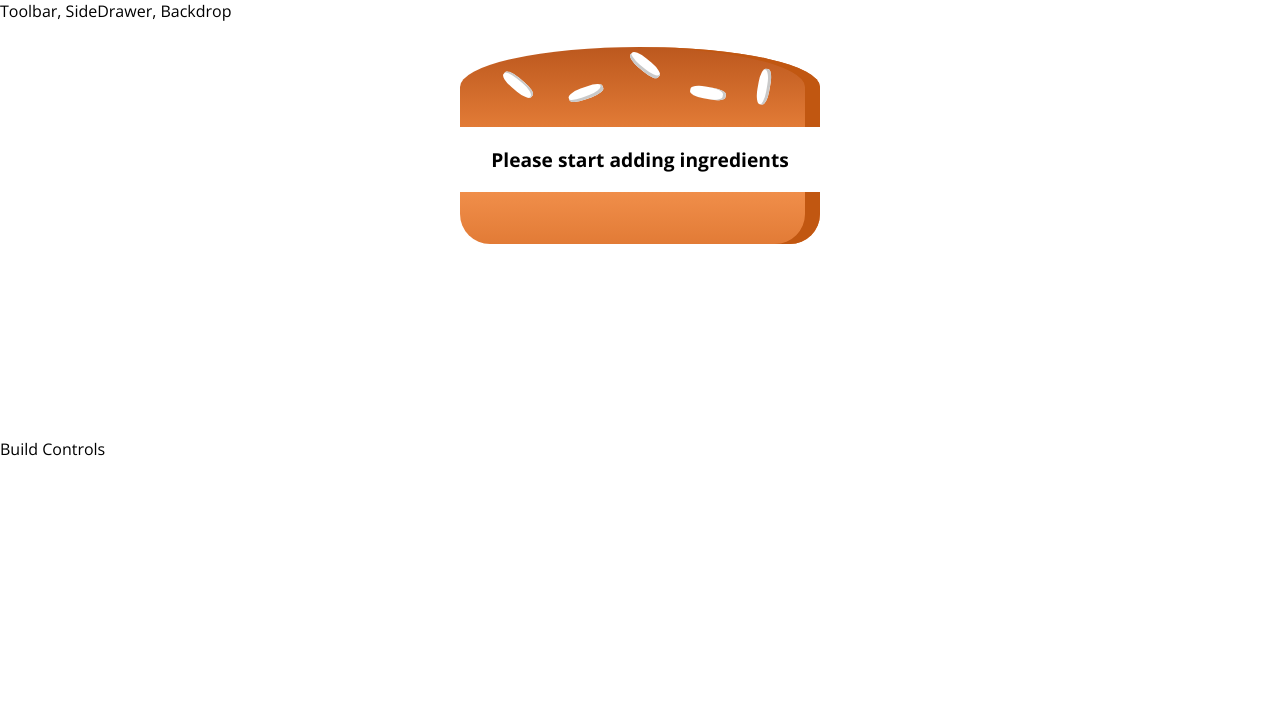
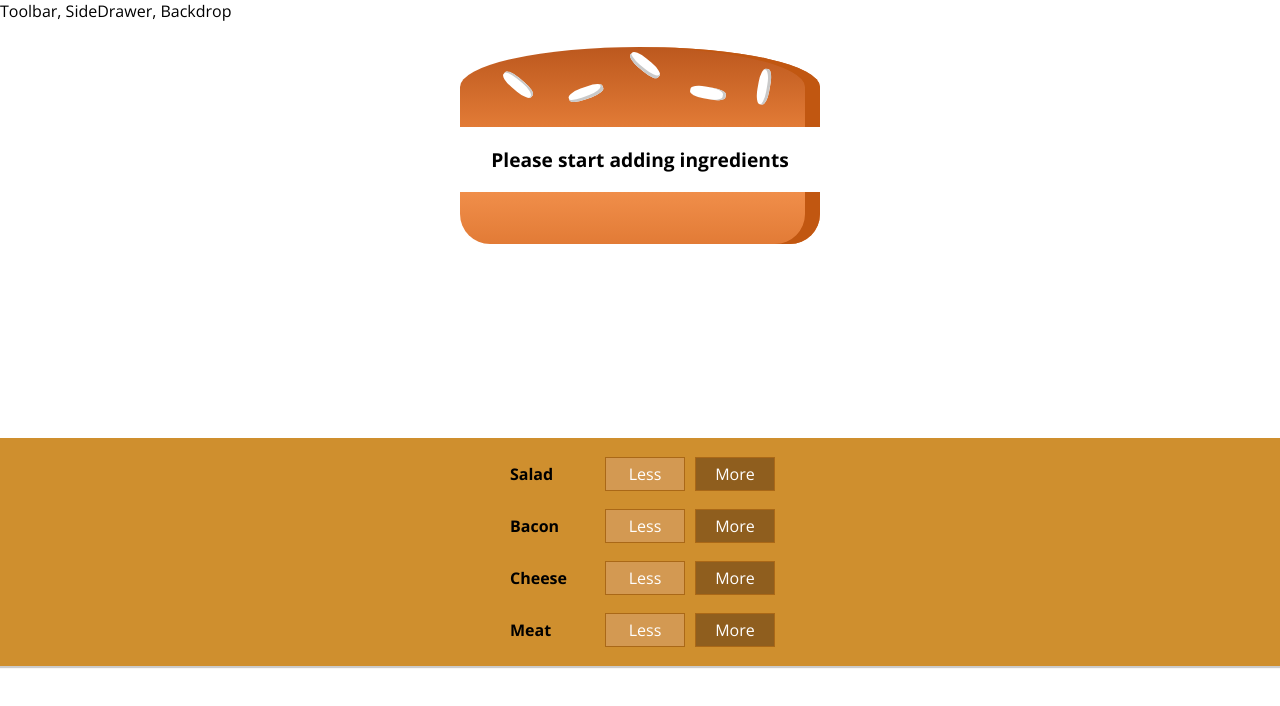
Before and after one commit to lukesaylor/Burgerbuilder, a React app: page / in a window 1280 px wide. Shown: the top 706 px of the page. Built offline with nearby package versions, Linux system fonts and the light colour scheme.

Commit message:
add/remove controls

```diff
--- a/src/components/Burger/BuildControls/BuildControl/BuildControl.js
+++ b/src/components/Burger/BuildControls/BuildControl/BuildControl.js
@@ -4,8 +4,8 @@
 const buildControl = (props) => (
     <div className={classes.BuildControl}>
         <div className={classes.Label}>{props.label}</div>
-        <button className={classes.Less}>Less</button>
-        <button className={classes.More}>More</button>
+        <button className={classes.Less} onClick={props.removed}>Less</button>
+        <button className={classes.More} onClick={props.added}>More</button>
     </div>
 );
 
--- a/src/components/Burger/BuildControls/BuildControls.js
+++ b/src/components/Burger/BuildControls/BuildControls.js
@@ -1,8 +1,24 @@
 import React from 'react';
+import classes from './BuildControls.css';
+import BuildControl from './BuildControl/BuildControl';
+
+const controls = [
+    {label:'Salad', type:'salad'},
+    {label:'Bacon', type:'bacon'},
+    {label:'Cheese', type:'cheese'},
+    {label:'Meat', type:'meat'},
+];
 
 const buildControls = (props) => (
-    <div>
-
+    <div className={classes.BuildControls}>
+        {controls.map(ctrl => (
+            <BuildControl
+            key={ctrl.label}
+            label={ctrl.label}
+            added={() => props.ingredientAdded(ctrl.type)}
+            removed={() => props.ingredientRemoved(ctrl.type)}
+            />
+        ))}
     </div>
 );
 
--- a/src/components/Layout/Layout.js
+++ b/src/components/Layout/Layout.js
@@ -1,14 +1,13 @@
 import React from 'react';
-import Aux from '../../hoc/Aux';
 import classes from './Layout.css';
 
 const Layout =(props) => (
-    <Aux>
+    <React.Fragment>
         <div>Toolbar, SideDrawer, Backdrop</div>
         <main className={classes.Content}>
             {props.children}
         </main>
-    </Aux>
+    </React.Fragment>
 );
 
 export default Layout;
--- a/src/containers/BurgerBuilder/BurgerBuilder.js
+++ b/src/containers/BurgerBuilder/BurgerBuilder.js
@@ -1,24 +1,62 @@
 import React, { Component } from "react";
-import Aux from '../../hoc/Aux';
-import Burger from '../../components/Burger/Burger';
+ import Burger from '../../components/Burger/Burger';
+import BuildControls from '../../components/Burger/BuildControls/BuildControls';
 
-
+const INGREDIENT_PRICES = {
+    salad: 0.5,
+    cheese: 0.4,
+    meat: 1.3,
+    bacon: 0.7
+}
 
 class BurgerBuilder extends Component {
     state = {
         ingredients : {
             salad: 0,
             bacon: 0,
-            cheese: 0,
+            cheese:0,
             meat: 0
+        },
+        totalPrice:4
+    }
+    addIngredientHandler = (type) => {
+        const oldCount = this.state.ingredients[type];
+        const updatedCount = oldCount +1;
+        const updatedIngredients = {
+            ...this.state.ingredients
+        };
+    updatedIngredients[type] = updatedCount;
+        const priceAddition=INGREDIENT_PRICES[type];
+        const oldPrice = this.state.totalPrice;
+        const newPrice = oldPrice + priceAddition;
+        this.setState({totalPrice: newPrice, ingredients: updatedIngredients});
+    };
+    removeIngredientHandler = (type) => {
+        const oldCount = this.state.ingredients[type];
+        if (oldCount <= 0) {
+            return;
         }
+        const updatedCount = oldCount - 1;
+        const updatedIngredients = {
+            ...this.state.ingredients
+        };
+    updatedIngredients[type] = updatedCount;
+        const priceDeduction=INGREDIENT_PRICES[type];
+        const oldPrice = this.state.totalPrice;
+        const newPrice = oldPrice - priceDeduction;
+        this.setState({totalPrice: newPrice, ingredients: updatedIngredients});
     }
+
+
     render () {
         return (
-            <Aux>
+            <React.Fragment>
                 <Burger ingredients={this.state.ingredients} />
-                <div>Build Controls</div>
-            </Aux>
+                <BuildControls
+                    ingredientAdded={this.addIngredientHandler}
+                    ingredientRemoved={this.removeIngredientHandler}
+                />
+            </React.Fragment>
 
         );
     }
```
